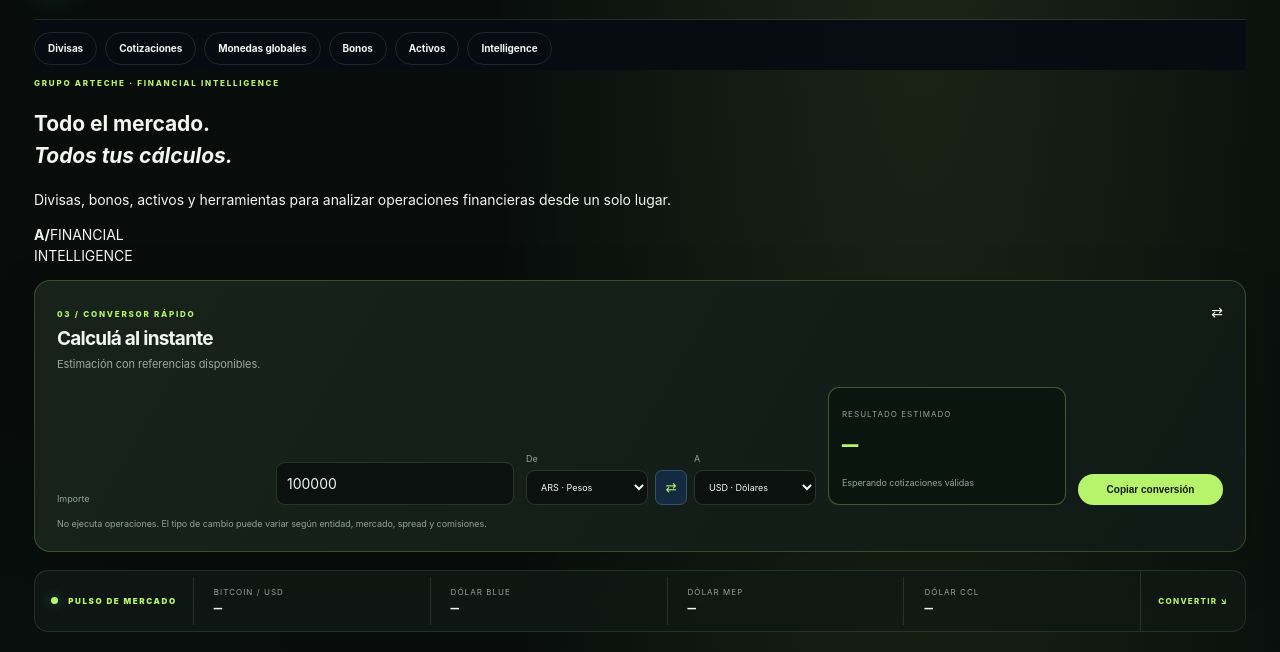
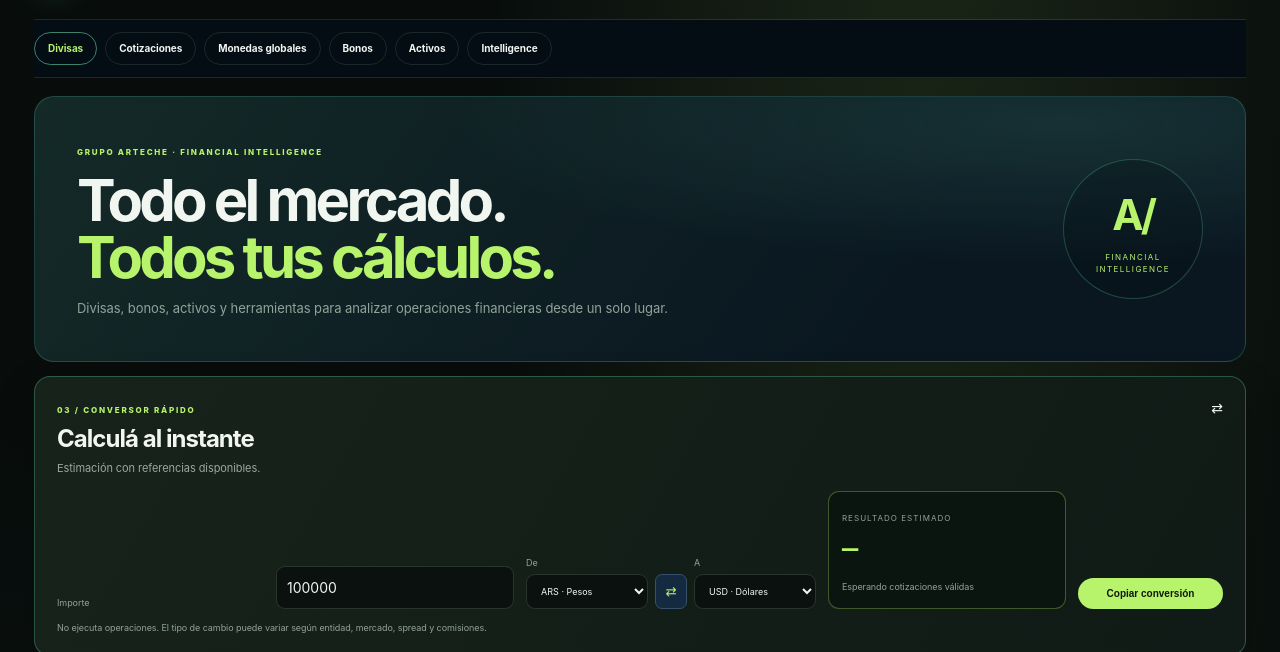
Before and after one commit to institutocabildo-ui/arteche-cotiza, a plain HTML site: page index.html in a window 1280 px wide. Shown: the part 68-720 px from the top of the page. Drawn offline with Linux system fonts and the light colour scheme; no server answers.

Commit message:
Add financial intelligence homepage styling

```diff
--- a/styles.css
+++ b/styles.css
@@ -261,3 +261,18 @@ footer{border-color:var(--line);padding:24px 0 30px}
 .wallet-ledger-panel .module-table-wrap{overflow-x:auto}
 .wallet-ledger-panel .module-table{min-width:560px}
 @media(max-width:560px){.wallet-total-controls{gap:8px;flex-wrap:wrap;justify-content:flex-end}.wallet-total-controls button{font-size:8px;padding:7px}.wallet-ledger-controls{width:100%;justify-content:space-between}.wallet-ledger-controls label{flex:1}.wallet-ledger-controls select{width:100%}}
+
+
+/* ARTECHE FINANCIAL INTELLIGENCE HOME */
+.financial-nav{position:sticky;top:0;z-index:30;background:rgba(5,13,21,.96);backdrop-filter:blur(16px);padding:12px 0;border-bottom:1px solid var(--line)}
+.financial-nav a{white-space:nowrap}
+.financial-nav a:first-child{border-color:rgba(105,226,181,.55);color:var(--mint)}
+.financial-hero{display:flex;align-items:center;justify-content:space-between;gap:24px;margin:18px 0 14px;padding:clamp(22px,4vw,42px);border:1px solid rgba(105,226,181,.2);border-radius:20px;background:radial-gradient(ellipse at 85% 10%,rgba(105,226,181,.13),transparent 42%),linear-gradient(125deg,#142a27,#0a1721 72%);min-height:190px}
+.financial-hero h1{font-size:clamp(34px,5vw,58px);line-height:.98;letter-spacing:-.065em;margin:12px 0}
+.financial-hero h1 em{font-style:normal;color:var(--mint)}
+.financial-hero p{max-width:620px;color:var(--muted);font-size:13px;line-height:1.65;margin:0}
+.financial-hero-mark{width:140px;height:140px;flex:0 0 140px;border:1px solid rgba(105,226,181,.25);border-radius:50%;display:flex;flex-direction:column;align-items:center;justify-content:center;gap:5px;color:var(--mint);background:rgba(4,13,18,.25)}
+.financial-hero-mark strong{font-size:42px;letter-spacing:-.08em}.financial-hero-mark span{text-align:center;font-size:8px;letter-spacing:.18em;line-height:1.5}
+.financial-hero+.converter-panel{margin:0 0 16px;border-color:rgba(105,226,181,.3);box-shadow:0 14px 40px rgba(0,0,0,.18)}
+.financial-hero+.converter-panel .panel-heading h2{font-size:24px}
+@media(max-width:600px){.financial-hero{min-height:0;padding:22px 18px}.financial-hero-mark{width:76px;height:76px;flex-basis:76px}.financial-hero-mark strong{font-size:27px}.financial-hero-mark span{font-size:6px}.financial-hero h1{font-size:36px}.financial-nav{overflow-x:auto;flex-wrap:nowrap}.financial-nav a{font-size:9px;padding:7px 10px}}
```
